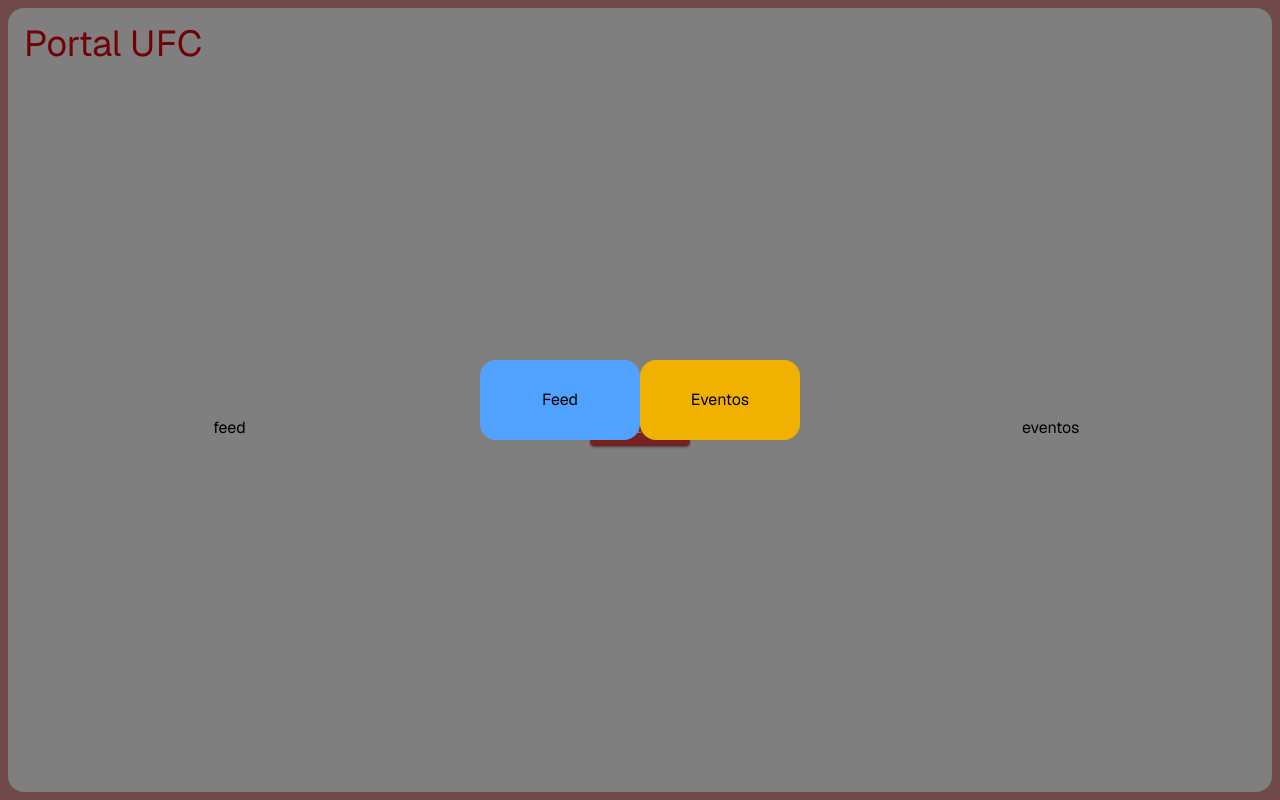
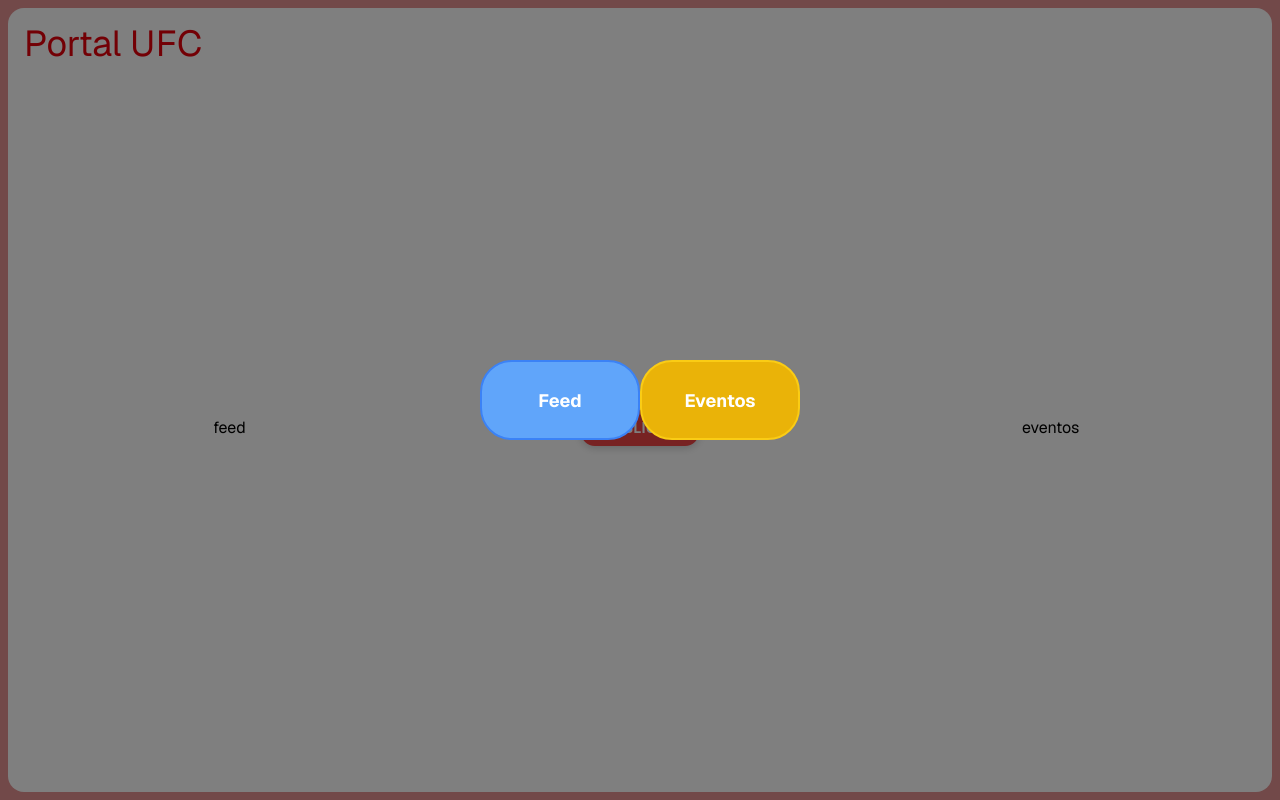
Before and after one commit to CaiqueVandervan/projeto-extensao-portal-cultural, a Next.js app: page / in a window 1280 px wide. Both pictures are taken after a click on the button "PUBLICAR". Built offline with nearby package versions, Linux system fonts and the light colour scheme.

Commit message:
feat: enhance modals with back button and improved styling in components

```diff
--- a/src/app/components/EventModal.tsx
+++ b/src/app/components/EventModal.tsx
@@ -2,13 +2,25 @@
 
 import { TextField } from "@mui/material"
 import { FaPhotoVideo } from "react-icons/fa"
+import { IoMdArrowRoundBack } from "react-icons/io";
 
-const EventModal = () => {
+interface EventModalProps {
+    onClick: () => void
+}
+
+const EventModal = ({ onClick }: EventModalProps) => {
 
     return (
-        <main className="absolute top-1/2 left-1/2 -translate-x-1/2 -translate-y-1/2 grid gap-3 bg-white p-4 rounded-2xl border-2 border-yellow-500">
-            <h1 className="text-center text-[#facc15]">Adicionar Publicação nos Eventos</h1>
+        <main className="absolute top-1/2 left-1/2 -translate-x-1/2 -translate-y-1/2 bg-white p-4 rounded-2xl border-2 border-yellow-500 w-96">
 
+            <div className="relative mb-3">
+                <IoMdArrowRoundBack className="absolute top-1 cursor-pointer"
+                    color="#facc15"
+                    onClick={onClick} />
+                <h1 className="text-center text-[#facc15]">Adicionar Publicação nos Eventos</h1>
+            </div>
+
+            <div className="grid gap-3">
                 <TextField size="small" label="Título" />
 
                 <TextField size="small" label="Descrição" />
@@ -19,7 +31,7 @@
                     </p>
                     <FaPhotoVideo size={24} color="#facc15" />
                 </div>
-
+            </div>
         </main>
     )
 }
--- a/src/app/components/FeedModal.tsx
+++ b/src/app/components/FeedModal.tsx
@@ -2,13 +2,27 @@
 
 import { TextField } from "@mui/material"
 import { FaPhotoVideo } from "react-icons/fa";
+import { IoMdArrowRoundBack } from "react-icons/io";
 
-const FeedModal = () => {
+interface FeedModalProps {
+    onClick: () => void
+}
+
+const FeedModal = ({ onClick }: FeedModalProps) => {
 
     return (
-        <main className="absolute top-1/2 left-1/2 -translate-x-1/2 -translate-y-1/2 grid gap-3 bg-white p-4 rounded-2xl border-2 border-blue-400">
-            <h1 className="text-center text-[#3b82f6]">Adicionar Publicação no Feed</h1>
+        <main className="absolute top-1/2 left-1/2 -translate-x-1/2 -translate-y-1/2 bg-white p-4 rounded-2xl border-2 border-blue-400 w-96">
 
+            <div className="relative mb-3">
+
+                <IoMdArrowRoundBack className="absolute top-1 cursor-pointer"
+                    color="#3b82f6"
+                    onClick={onClick} />
+
+                <h1 className="text-center text-[#3b82f6]">Adicionar Publicação no Feed</h1>
+            </div>
+
+            <div className="grid gap-3">
                 <TextField size="small" label="Título" />
 
                 <TextField size="small" label="Descrição" />
@@ -19,7 +33,7 @@
                     </p>
                     <FaPhotoVideo size={24} color="#3b82f6" />
                 </div>
-
+            </div>
         </main>
     )
 }
--- a/src/app/components/PublicationModal.tsx
+++ b/src/app/components/PublicationModal.tsx
@@ -1,6 +1,6 @@
 "use client"
 
-import { Modal } from "@mui/material"
+import { Box, Modal } from "@mui/material"
 import { useState } from "react"
 import FeedModal from "./FeedModal"
 import EventModal from "./EventModal"
@@ -29,18 +29,53 @@
                 <div>
                     {selectedKindOfModal === undefined && (
                         <div className="absolute top-1/2 left-1/2 -translate-x-1/2 -translate-y-1/2 flex">
-                            <div className="bg-blue-400 w-40 rounded-2xl h-20 flex  items-center justify-center" onClick={() => handleChangeModal("feed")}>
+                            <Box sx={{
+                                background: "#60a5fa",
+                                width: "10rem",
+                                height: "5rem",
+                                borderRadius: "2rem",
+                                display: "flex",
+                                alignItems: "center",
+                                justifyContent: "center",
+                                color: "white",
+                                fontWeight: "bold",
+                                fontSize: "18px",
+                                border: "2px solid #3b82f6",
+                                transition: "0.2s",
+                                "&:hover": {
+                                    transform: "translateX(-10px) scale(1.07)"
+                                }
+                            }}
+                                onClick={() => handleChangeModal("feed")}>
                                 Feed
-                            </div>
-                            <div className="bg-yellow-500 w-40 rounded-2xl h-20 flex items-center justify-center" onClick={() => handleChangeModal("event")}>
+                            </Box>
+                            <Box
+                                sx={{
+                                    background: "#eab308",
+                                    width: "10rem",
+                                    height: "5rem",
+                                    borderRadius: "2rem",
+                                    display: "flex",
+                                    alignItems: "center",
+                                    justifyContent: "center",
+                                    color: "white",
+                                    fontWeight: "bold",
+                                    fontSize: "18px",
+                                    border: "2px solid #facc15",
+                                    transition: "0.2s",
+                                    "&:hover": {
+                                        transform: "translateX(10px) scale(1.07)"
+                                    }
+                                }}
+                                onClick={() => handleChangeModal("event")}>
                                 Eventos
-                            </div>
+                            </Box>
                         </div>
                     )}
 
-                    {selectedKindOfModal === "feed" && <FeedModal />}
+                    {selectedKindOfModal === "feed" && <FeedModal onClick={() => setSelectedKindOfModal(undefined)} />}
 
-                    {selectedKindOfModal === "event" && <EventModal/>}
+                    {selectedKindOfModal === "event" && <EventModal onClick={() => setSelectedKindOfModal(undefined)} />}
 
                 </div>
             </Modal>
--- a/src/app/page.tsx
+++ b/src/app/page.tsx
@@ -22,7 +22,18 @@
             <Button
               variant="contained"
               onClick={() => setOpenPublicationModal(true)}
-              sx={{ background: "#ef4444", }}
+              sx={{
+                background: "#ef4444",
+                fontWeight: "bold",
+                paddingX: 3,
+                borderRadius: "14px",
+                transition: "0.2s",
+                boxShadow: "0 2px 8px rgba(0,0,0,0.2)",
+                "&:hover": {
+                  boxShadow: "0 4px 10px rgba(0,0,0,0.2)",
+                  transform: "translateY(-2px)"
+                },
+              }}
             >
               Publicar
             </Button>
```
